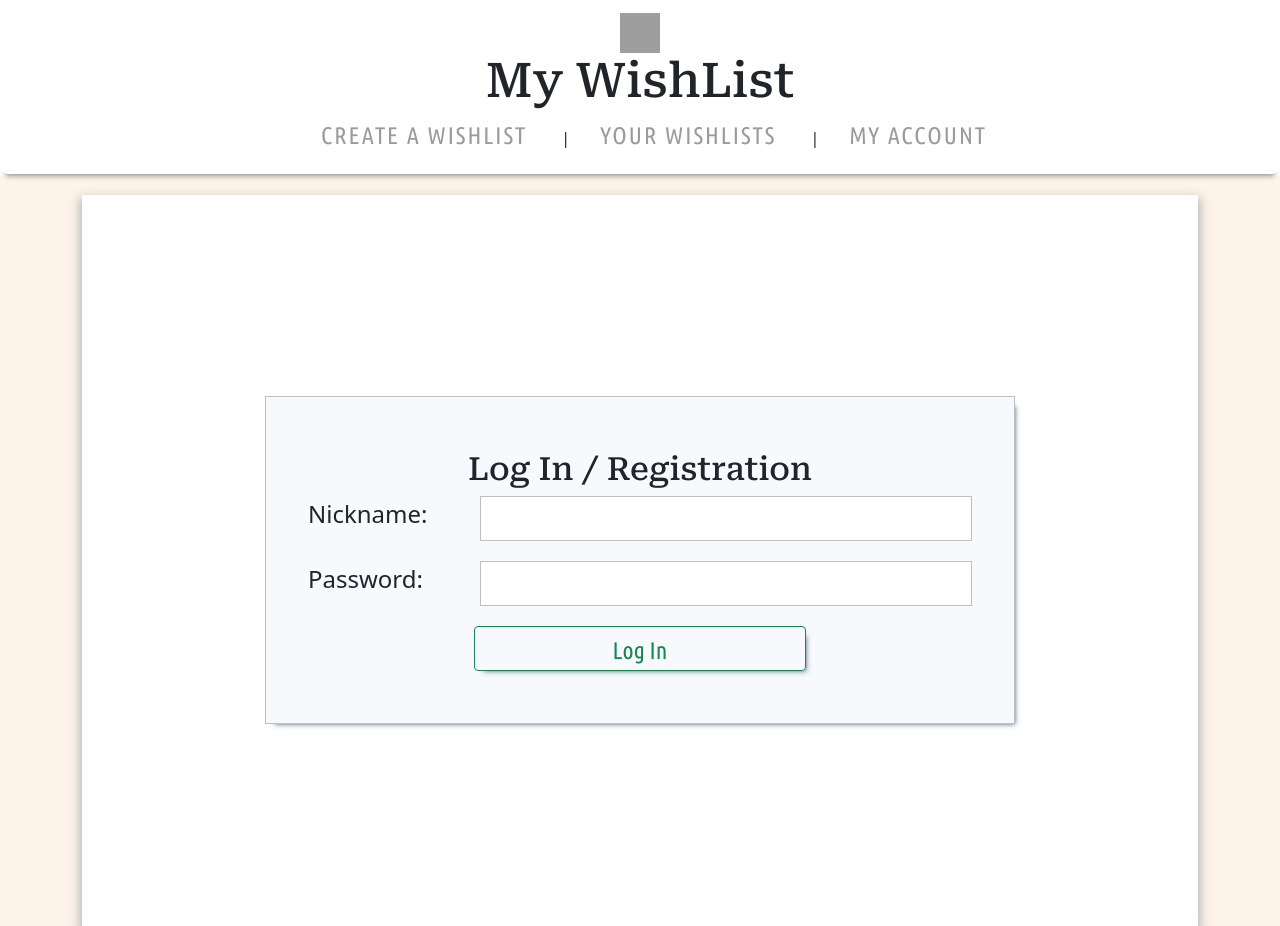
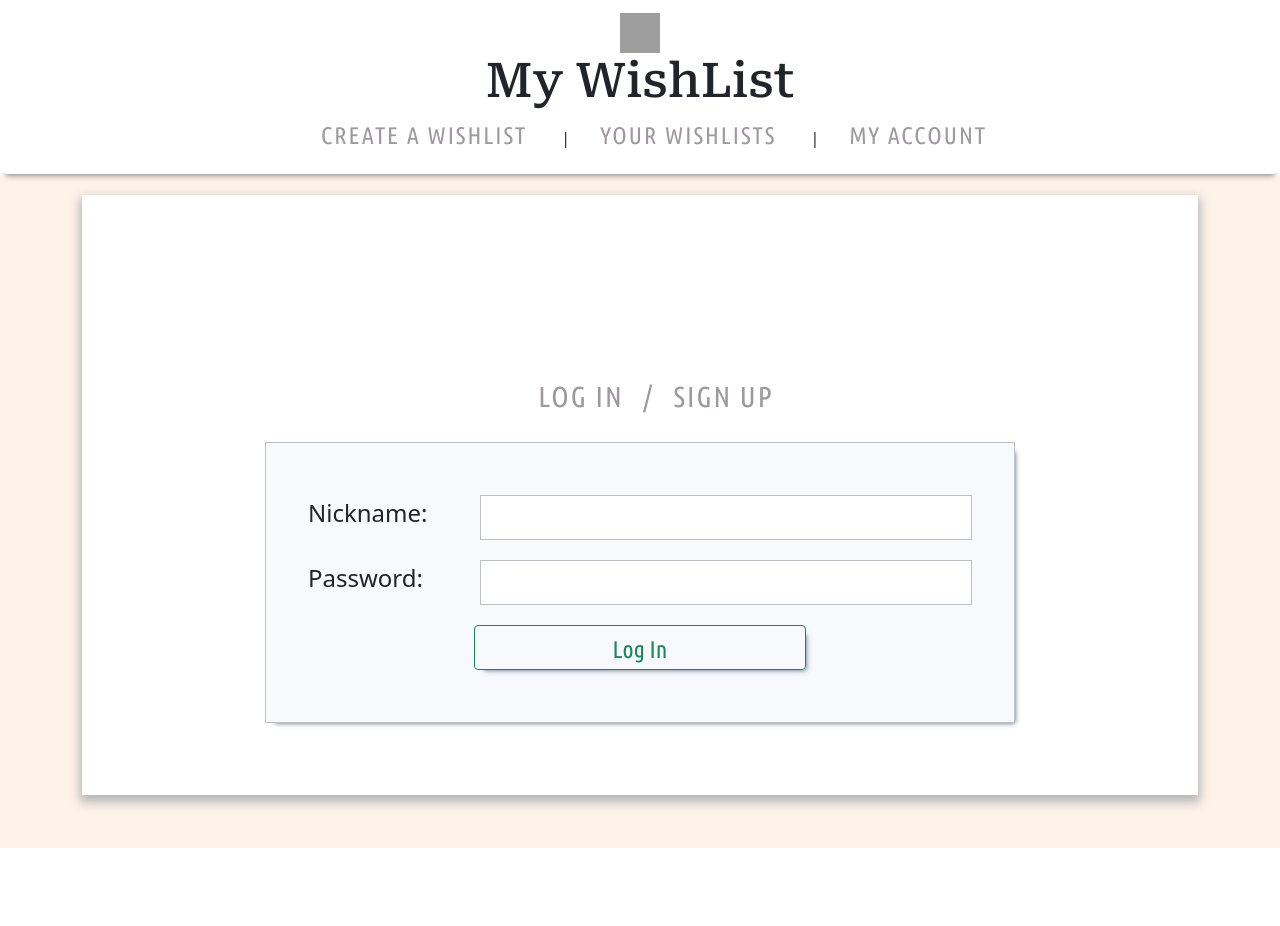
Before and after one commit to AnigalHub/WishList, a Vue app in the folder wish_list.client/: page / in a window 1280 px wide. After the commit the page ends 848 px from the top, so only its background shows below. Built offline with nearby package versions, Linux system fonts and the light colour scheme; grey boxes are pictures that could not be loaded.

Commit message:
добавлена навигация между регистрацией и входом

```diff
--- a/wish_list.client/src/components/registration.vue
+++ b/wish_list.client/src/components/registration.vue
@@ -1,14 +1,14 @@
 <template>
     <div id="registration">
+        <navbar-log-in-and-sing-up/>
         <div id="worksheet">
-            <h2>Log In / Registration</h2>
             <b-row>
                 <b-col class="headlines" cols="3">Nickname:</b-col>
-                <b-col><input v-model="name"></b-col>
+                <b-col><input></b-col>
             </b-row>
             <b-row>
                 <b-col class="headlines" cols="3">Password:</b-col>
-                <b-col><input v-model="password"></b-col>
+                <b-col><input></b-col>
             </b-row>
             <b-button class="save" variant="outline-success">Log In</b-button>
         </div>
@@ -17,8 +17,10 @@
 </template>
 
 <script>
+    import NavbarLogInAndSingUp from "@/components/navbarLogInAndSingUp";
     export default {
-        name: "registration"
+        name: "registration",
+        components: {NavbarLogInAndSingUp}
     }
 </script>
 
@@ -28,8 +30,8 @@
         border: 1px solid #bdc0c2 !important;
         background: #f7f9fc;
         padding: 5% 4%;
-        margin: 16% auto;
         max-width: 750px;
+        margin: 0 auto;
     }
     h2{
         text-align: center;
```
